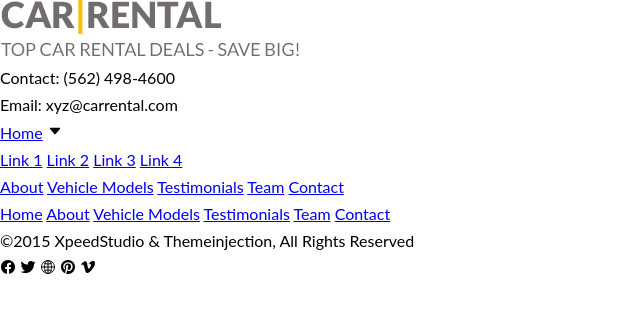
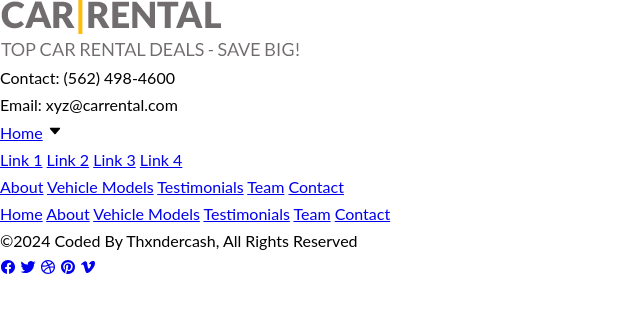
Before and after one commit to keshawndev/Car-Rental, a website: page index.html in a window 1280 px wide. Shown: the whole page, without its empty margins (0-640 px from the left). Drawn offline with nearby package versions, Linux system fonts and the light colour scheme.

```diff
--- a/index.html
+++ b/index.html
@@ -49,33 +49,44 @@
       </nav>
 
       <p class="footer__copyright-notice">
-        ©2015 XpeedStudio &amp; Themeinjection, All Rights Reserved
+        ©2024 Coded By Thxndercash, All Rights Reserved
       </p>
 
       <div class="footer__social-icons">
+        <a href="https://facebook.com" class="footer__social-icons__link">
           <ion-icon
             name="logo-facebook"
-          class="footer__social-icons__facebook"
-        ></ion-icon>
+            class="footer__social-icons__link__facebook"
+          ></ion-icon
+        ></a>
+
+        <a href="https://twitter.com" class="footer__social-icons__link">
           <ion-icon
             name="logo-twitter"
-          class="footer__social-icons__twitter"
-        ></ion-icon>
+            class="footer__social-icons__link__twitter"
+          ></ion-icon
+        ></a>
 
-        <ion-icon
-          name="globe-outline"
-          class="footer__social-icons__Globe"
-        ></ion-icon>
+        <a href="https://dribbble.com/" class="footer__social-icons__link"
+          ><ion-icon
+            name="logo-dribbble"
+            class="footer__social-icons__link__dribble"
+          ></ion-icon
+        ></a>
 
+        <a href="https://www.pinterest.com/" class="footer__social-icons__link">
           <ion-icon
             name="logo-pinterest"
-          class="footer__social-icons__pinterest"
-        ></ion-icon>
+            class="footer__social-icons__link__pinterest"
+          ></ion-icon
+        ></a>
 
+        <a href="https://vimeo.com/" class="footer__social-icons__link">
           <ion-icon
             name="logo-vimeo"
-          class="footer__social-icons__vimeo"
-        ></ion-icon>
+            class="footer__social-icons__link__vimeo"
+          ></ion-icon
+        ></a>
       </div>
     </footer>
     <!--  -->
```
Lines whose indentation alone changed are shown as unchanged.
